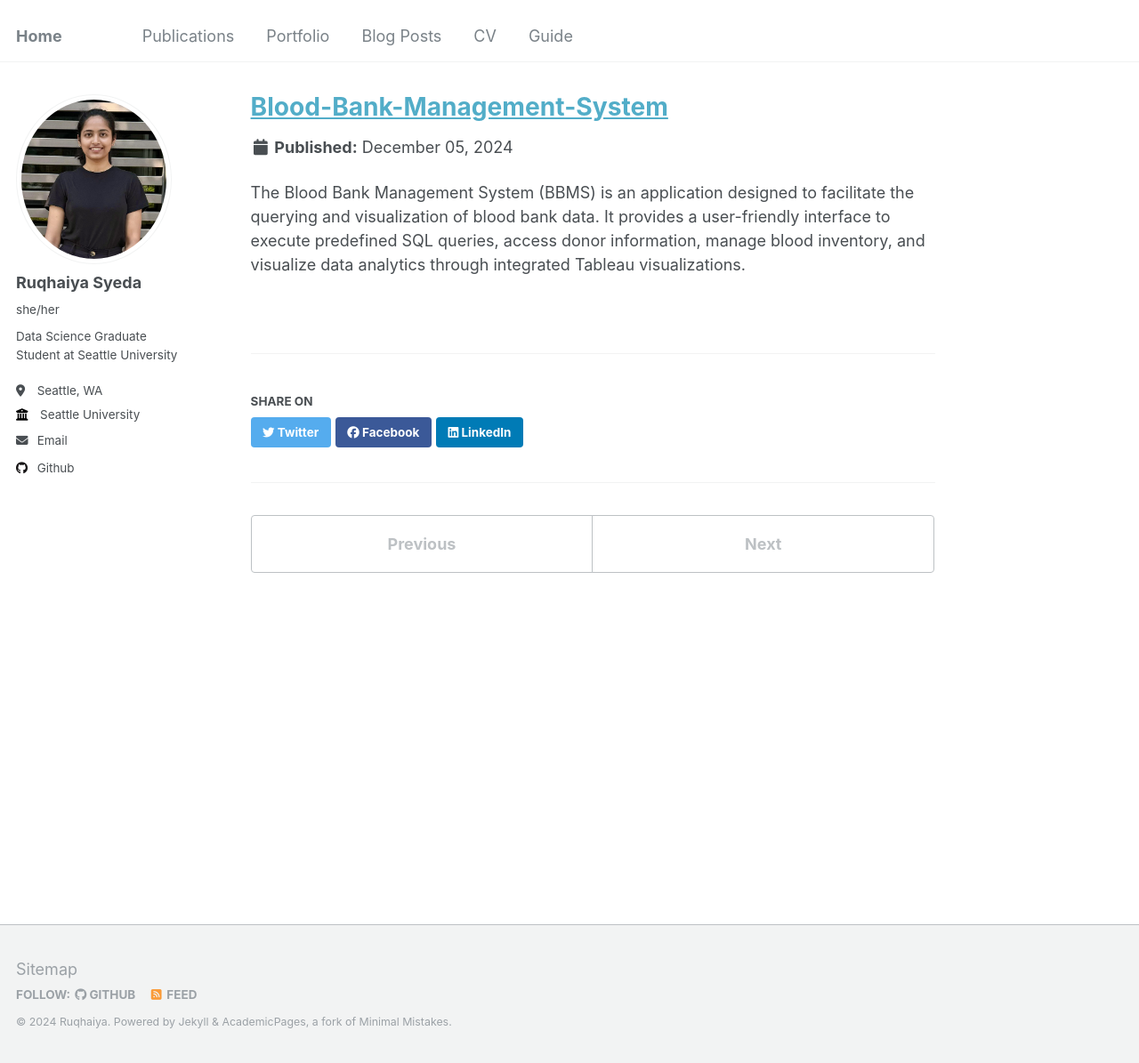
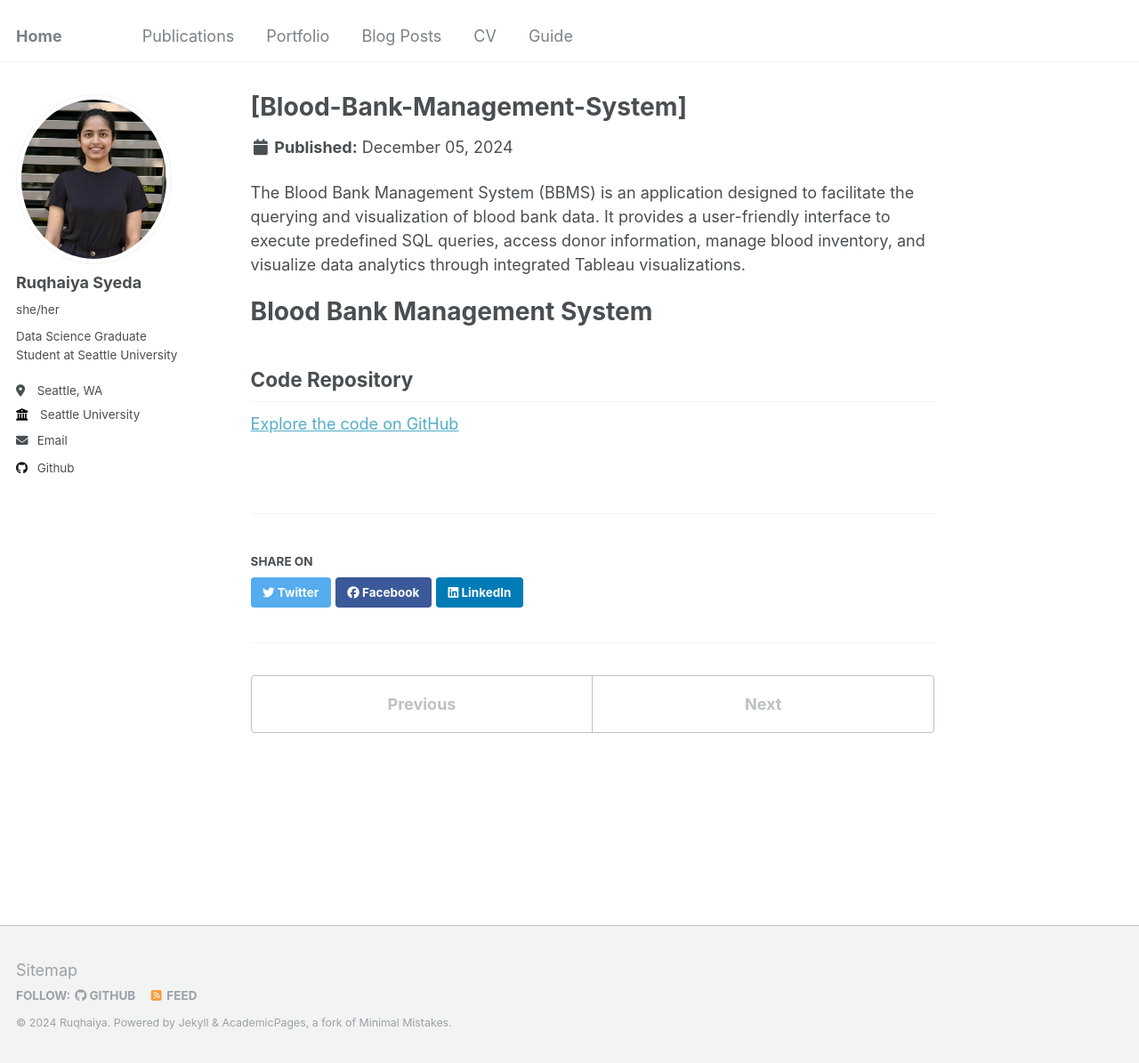
Before and after one commit to Ruqhaiya/ruqhaiya.github.io, a Jekyll site: the page built from _portfolio/portfolio-3.md, in a window 1280 px wide and 1195 px high. Shown: the whole window at 89% size. Built offline with Jekyll 4.4.1, drawn with Linux system fonts in a browser that asks for light colours.

Commit message:
Update portfolio-3.md

```diff
--- a/_portfolio/portfolio-3.md
+++ b/_portfolio/portfolio-3.md
@@ -1,6 +1,12 @@
 ---
-title: "[Blood-Bank-Management-System](https://github.com/Ruqhaiya/Blood-Bank-Management-System)"
+title: "[Blood-Bank-Management-System]"
 
 collection: portfolio
 ---
 The Blood Bank Management System (BBMS) is an application designed to facilitate the querying and visualization of blood bank data. It provides a user-friendly interface to execute predefined SQL queries, access donor information, manage blood inventory, and visualize data analytics through integrated Tableau visualizations.
+
+
+# Blood Bank Management System
+
+## Code Repository
+[Explore the code on GitHub](https://github.com/Ruqhaiya/Blood-Bank-Management-System)
```
